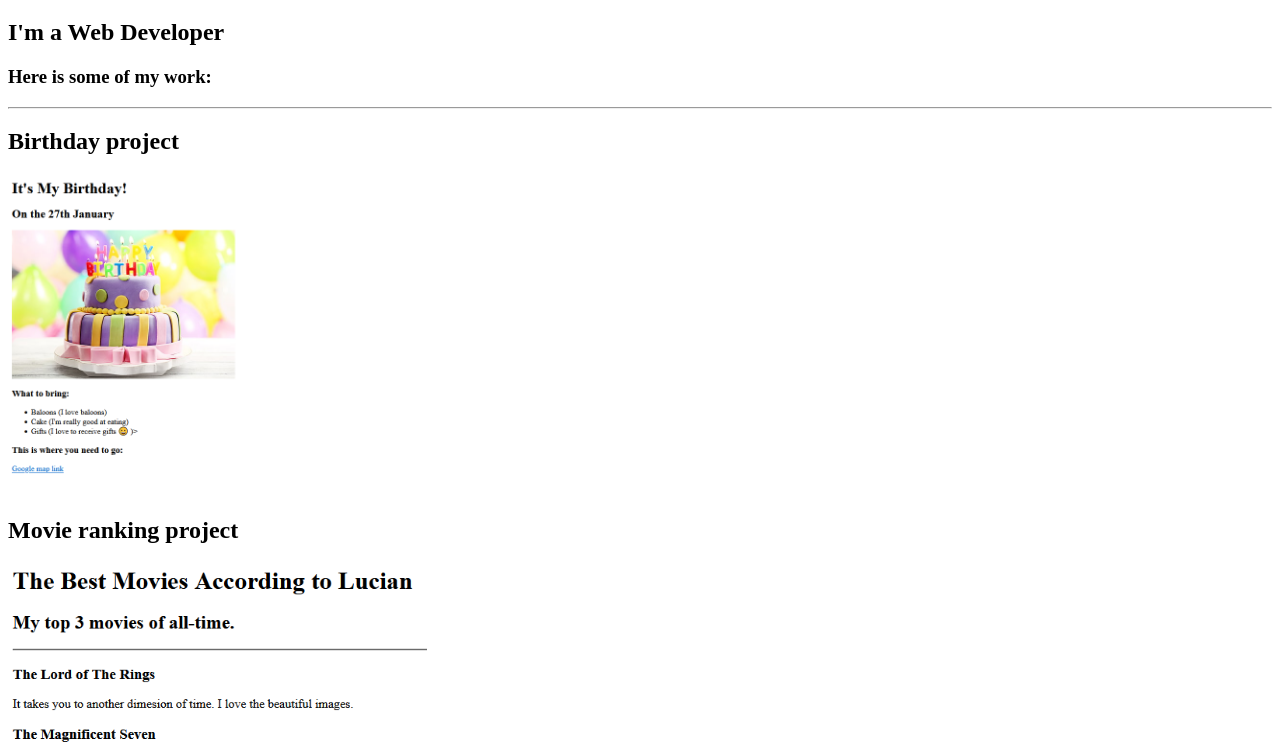
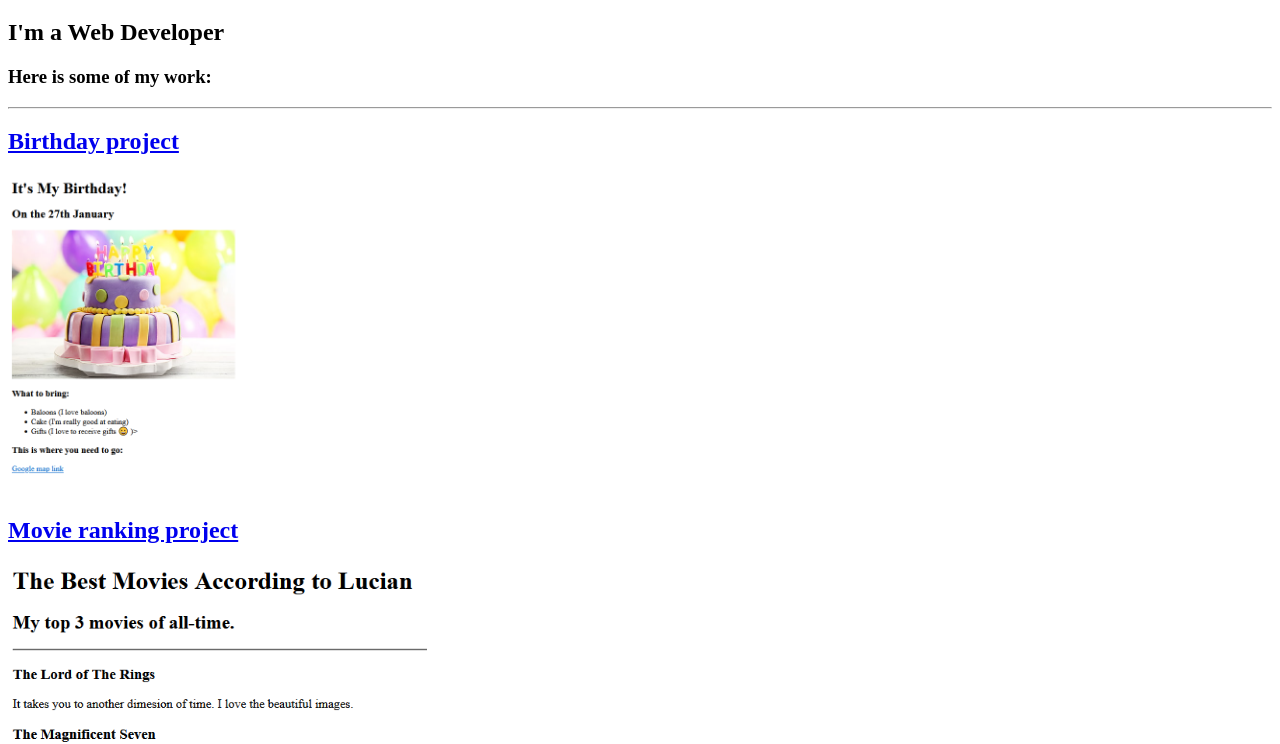
Before and after one commit to tepesl/html-portofolio, a plain HTML site: page index.html in a window 1280 px wide. Shown: the part 61-805 px from the top of the page. Drawn offline with Linux system fonts and the light colour scheme.

Commit message:
Update index.html

```diff
--- a/index.html
+++ b/index.html
@@ -11,13 +11,17 @@
     <h3>Here is some of my work:</h3>
     <hr>
 
+    <a href="./public/birthday-invite.html" target="_blank">
     <h2>Birthday project</h2>
+    </a>
     <a href="./public/birthday-invite.html" target="_blank">
         <img src="./assets/images/birthday-invite.png" height="300"/>
     </a>
     <br>
     <br>
+    <a href="./public/movie-ranking.html" target="_blank">
     <h2>Movie ranking project</h2>
+    </a>
     <a href="./public/movie-ranking.html" target="_blank">
         <img src="./assets/images/movie-ranking.png" height="300"/>
     </a>
```
